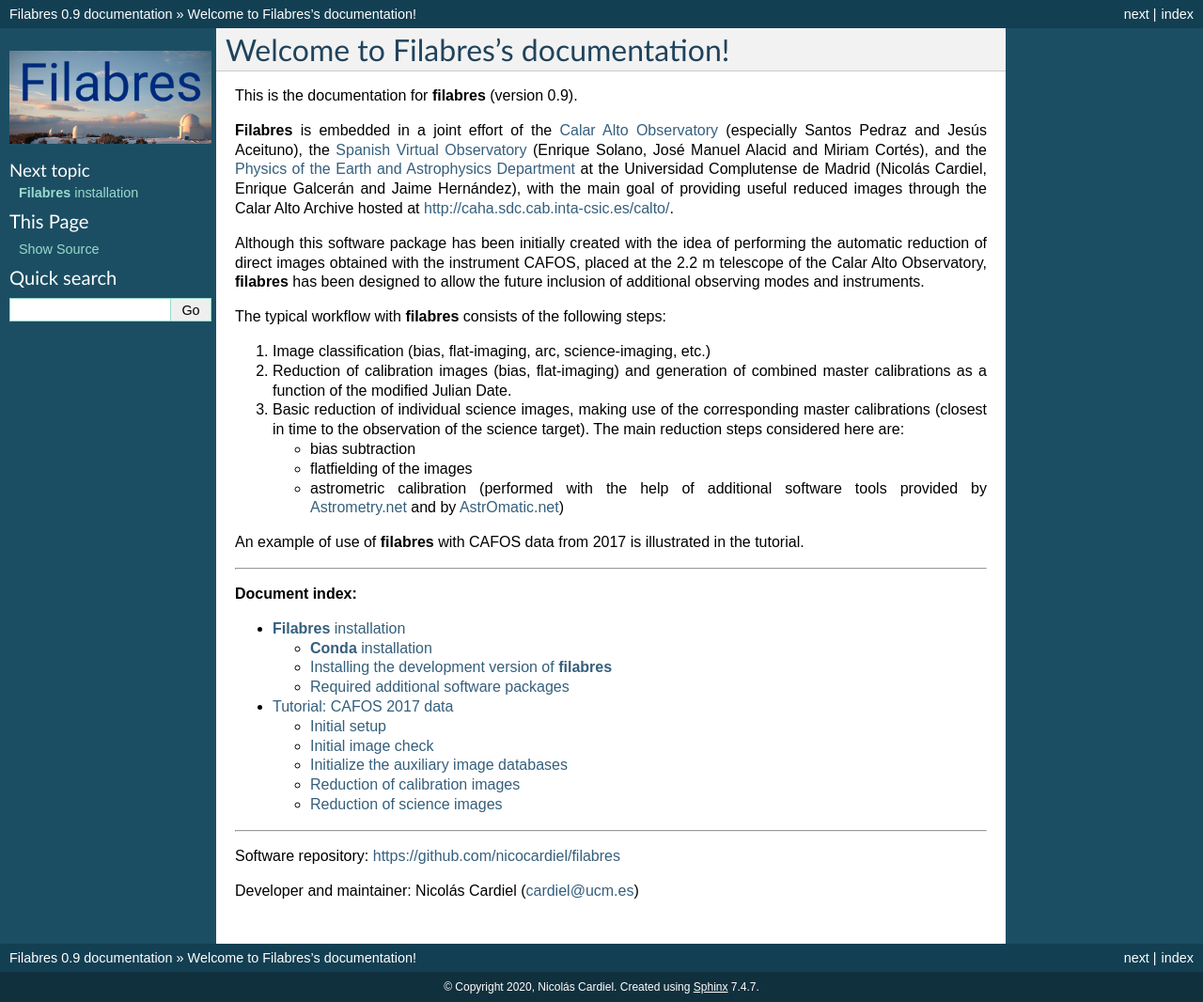
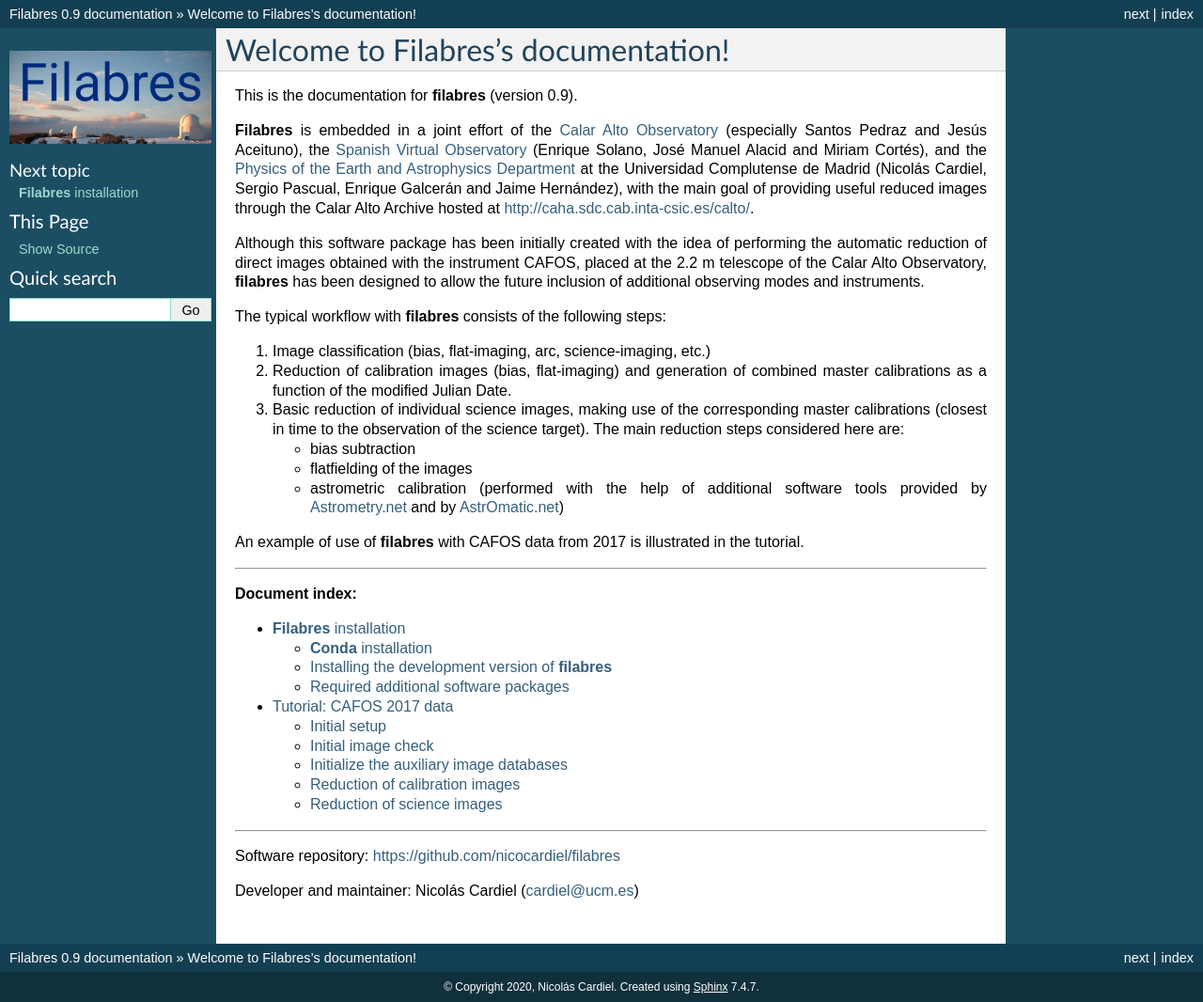
Before and after one commit to nicocardiel/filabres, a Sphinx documentation site: the page built from doc/index.rst, in a window 1280 px wide. Shown: the whole page at 94% size. Built offline with Sphinx 7.4.7, drawn with Linux system fonts in a browser that asks for light colours; formulas are drawn with MathJax 3.

```diff
--- a/doc/index.rst
+++ b/doc/index.rst
@@ -15,8 +15,8 @@ the `Spanish Virtual Observatory
 Miriam Cortés), and the `Physics of the Earth and
 Astrophysics Department
 <https://www.ucm.es/fisica_de_la_tierra_y_astrofisica/>`_ at the Universidad
-Complutense de Madrid (Nicolás Cardiel, Enrique Galcerán and Jaime Hernández),
-with the main goal of providing useful
+Complutense de Madrid (Nicolás Cardiel, Sergio Pascual, Enrique Galcerán and
+Jaime Hernández), with the main goal of providing useful
 reduced images through the Calar Alto Archive hosted at
 http://caha.sdc.cab.inta-csic.es/calto/.
 
--- a/doc/installation.rst
+++ b/doc/installation.rst
@@ -121,7 +121,7 @@ Installing the development version of **filabres**
 --------------------------------------------------
 
 The development version is the most updated working version of the code. It
-can be easily installed in your system by execution the following steps:
+can be easily installed in your system by executing the following steps:
 
 1. Activate the environment:
 
--- a/filabres/version.py
+++ b/filabres/version.py
@@ -8,7 +8,7 @@
 # License-Filename: LICENSE.txt
 #
 
-version = '0.9.7'
+version = '0.9.8'
 
 
 def main():
```
Also changed, not shown: doc/tutorial_cafos2017.rst (+11 -0 lines).
